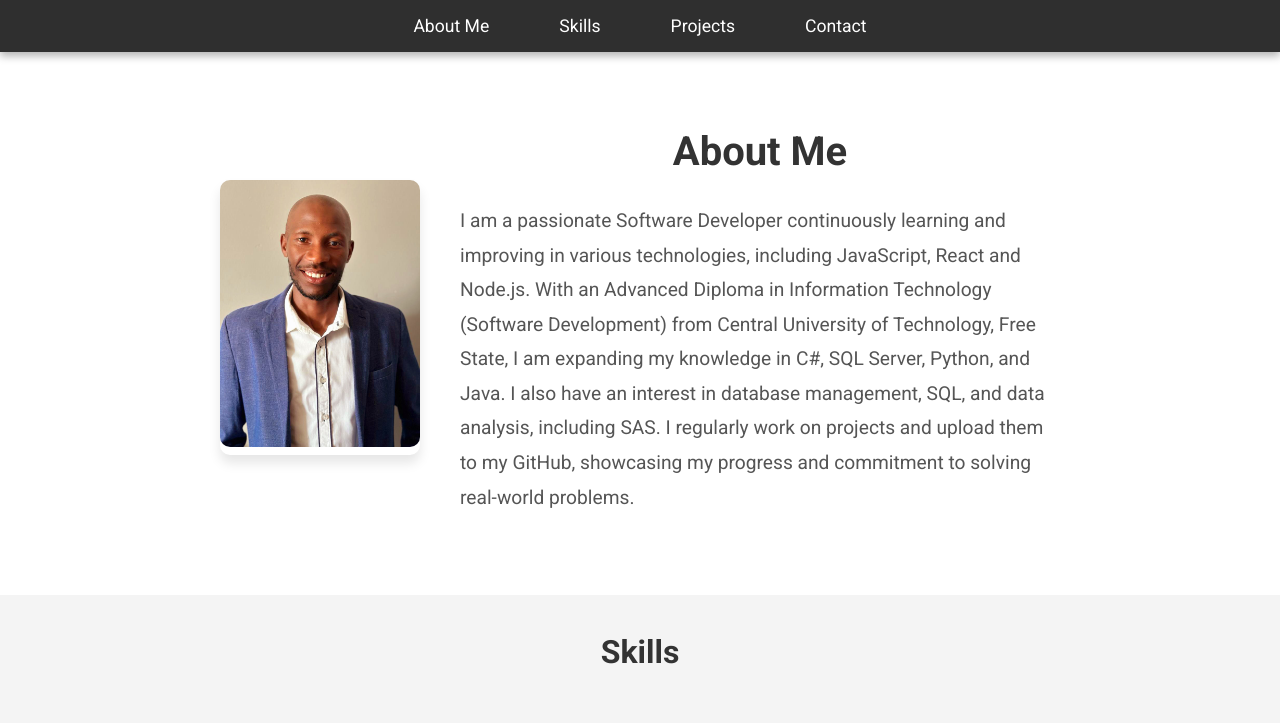
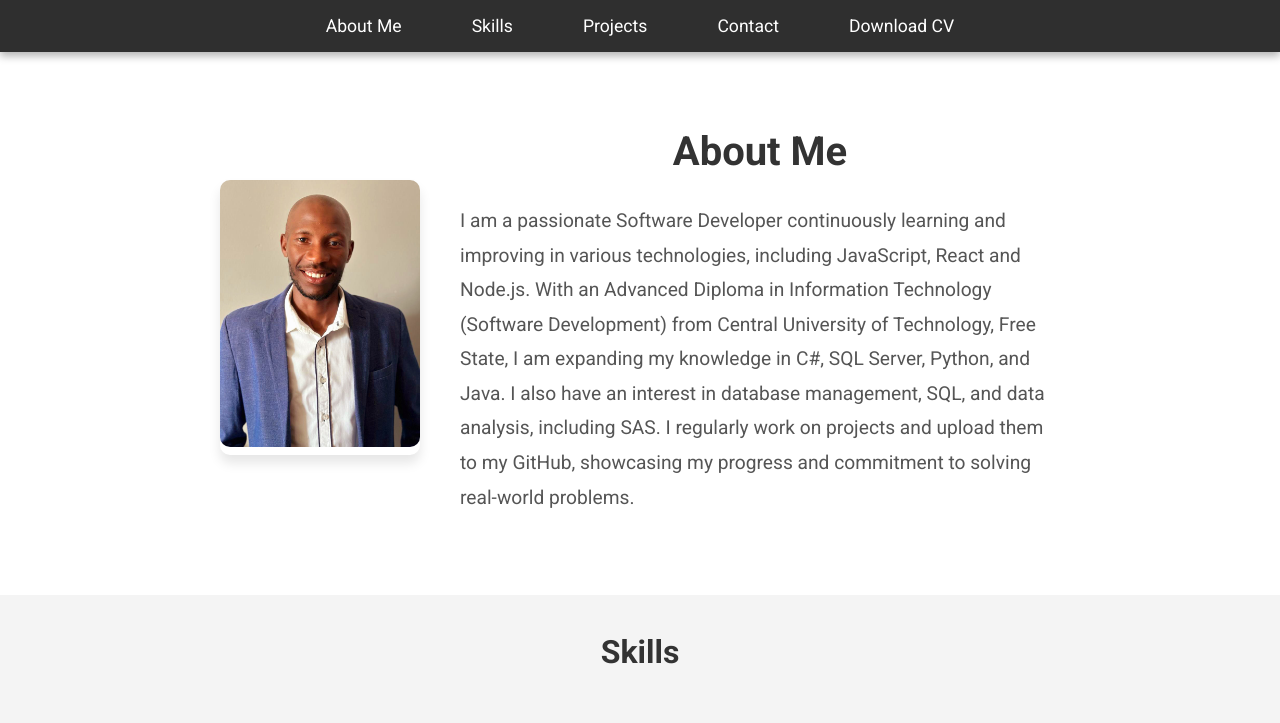
Before and after one commit to MandlaHlaoli/mandlahlaoli.github.io, a plain HTML site: page index.html in a window 1280 px wide. Shown: the top 723 px of the page. Drawn offline with Linux system fonts and the light colour scheme.

```diff
--- a/index.html
+++ b/index.html
@@ -6,7 +6,6 @@
     <meta name="viewport" content="width=device-width, initial-scale=1.0">
     <title>Mandla Hlaoli | Portfolio</title>
     <link href="https://fonts.googleapis.com/css2?family=Poppins:wght@300;400;600&display=swap" rel="stylesheet">
-
     <link
         href="https://fonts.googleapis.com/css2?family=Roboto:wght@300;400;700&family=Open+Sans:wght@400;600&display=swap"
         rel="stylesheet">
@@ -24,10 +23,11 @@
             <li><a href="#skills">Skills</a></li>
             <li><a href="#projects">Projects</a></li>
             <li><a href="#contact">Contact</a></li>
-
+            <li><a href="cv/Mandla_Hlaoli_CV.pdf" class="btn-download" download>Download CV</a></li>
         </ul>
     </div>
 </nav>
+
 
     </header>
 
@@ -130,13 +130,12 @@
             <a href="https://web.facebook.com/MandlaHlaoli1/" target="_blank" class="social-icon"><i class="fab fa-facebook"></i></a>
             <a href="mailto:mandlahlaoli@gmail.com" class="social-icon"><i class="fas fa-envelope"></i></a>
             <a href="https://rocket.chat" class="social-icon"><i class="fas fa-comment-alt"></i></a>
-                <a href="https://www.linkedin.com/in/mandla-hlaoli-07144822b/" target="_blank" class="social-icon"><i
-                        class="fab fa-linkedin"></i></a>
-                <a href="https://wa.me/27656194750" target="_blank" class="social-icon"><i
-                        class="fab fa-whatsapp"></i></a>
+            <a href="https://www.linkedin.com/in/mandla-hlaoli-07144822b/" target="_blank" class="social-icon"><i class="fab fa-linkedin"></i></a>
+            <a href="https://wa.me/27656194750" target="_blank" class="social-icon"><i class="fab fa-whatsapp"></i></a>
         </div>
     </div>
 </section>
+
 
     <!-- Footer -->
     <footer>
```
Also changed, not shown: 2 other files. Lines whose indentation alone changed are shown as unchanged.
